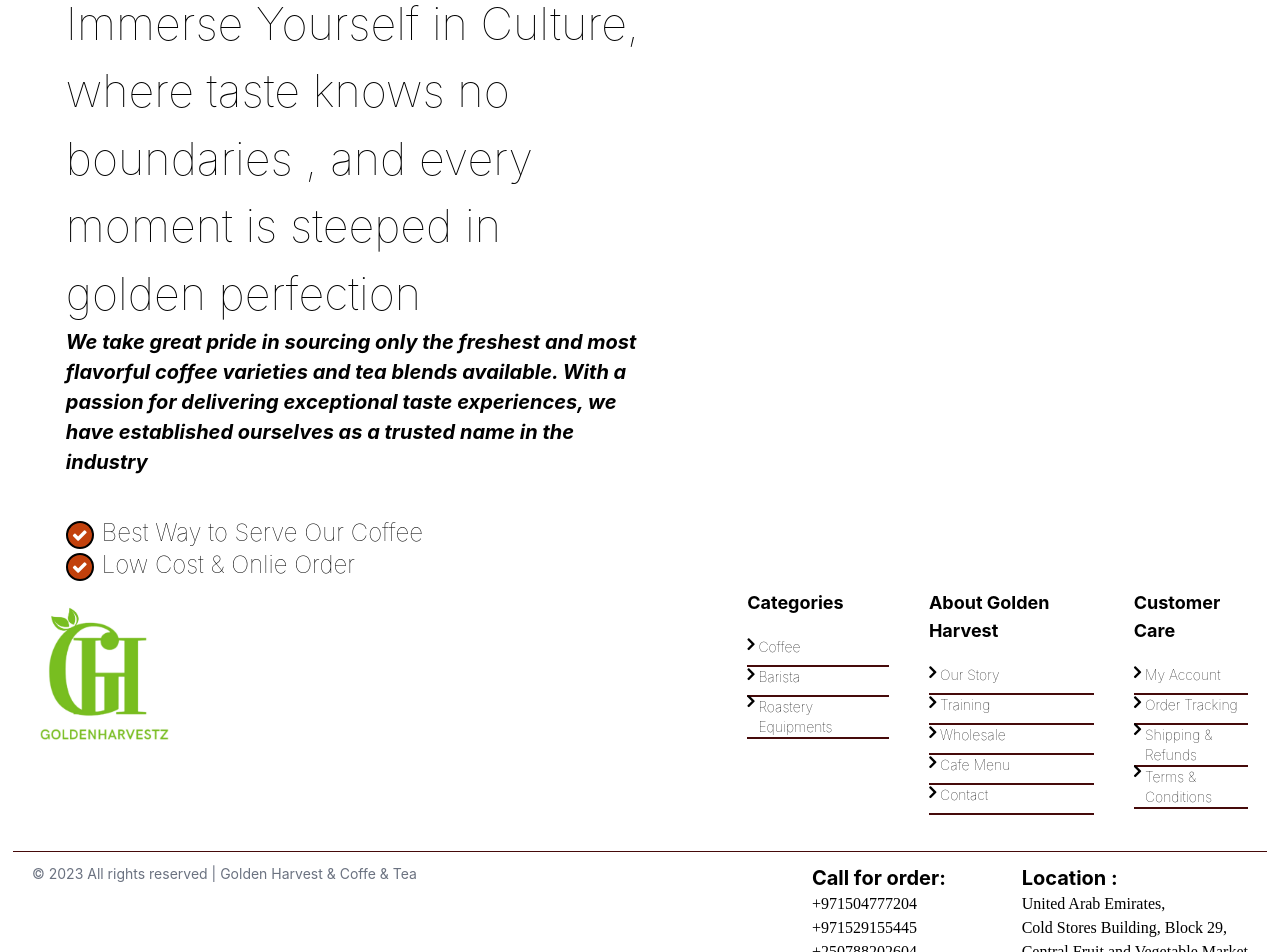
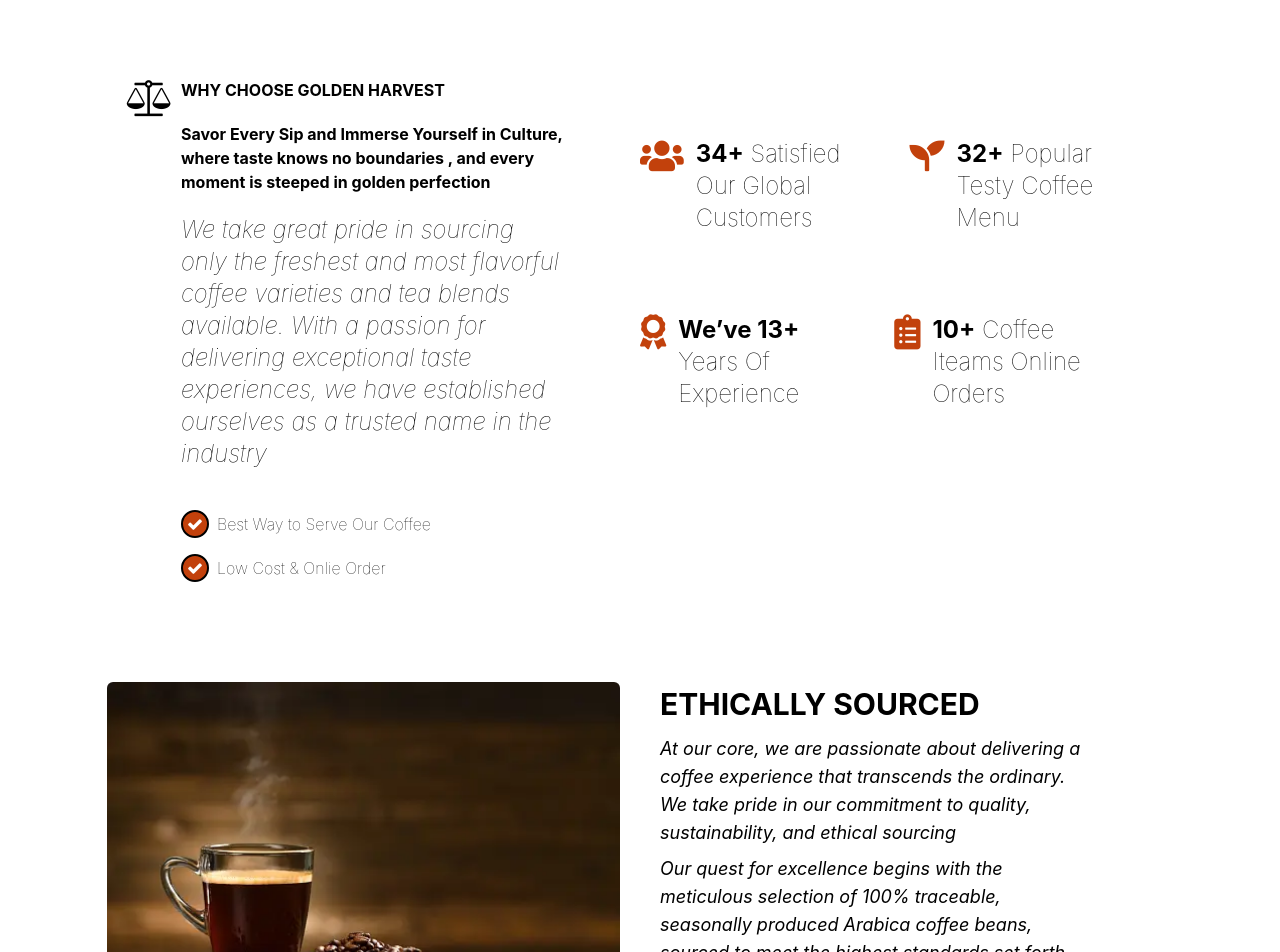
Before and after one commit to ismailmunyentwari9/golden-harvest, a React (Create React App) app: page /about in a window 1280 px wide. Shown: the part 1500-2452 px from the top of the page. Built offline with nearby package versions, Linux system fonts and the light colour scheme; some icons are missing.

Commit message:
Add about pahe changes

```diff
--- a/src/components/AboutSectionA.jsx
+++ b/src/components/AboutSectionA.jsx
@@ -5,10 +5,10 @@
 const AboutSextionA = () => (
   <div className="AboutSextionA">
     <div className="bg-orange-50
-    h-auto w-full flex py-[5%]  px-[1%]"
+    h-auto w-full flex py-[5%]  px-[1%] lg:flex-row flex-col"
     >
-      <div className="w-1/2 flex justify-center flex-col items-center">
-        <h3 className="text-[100px]">About Us</h3>
+      <div className="lg:w-1/2 w-full flex justify-center flex-col items-center">
+        <h3 className="lg:text-[100px] text-[70px]">About Us</h3>
         <button type="button" className="text-[25px] flex items-center gap-3 bg-orange-700 text-white font-bold py-4 px-3 rounded-lg">
           <Link to="/"><span>Home</span></Link>
           <span className="fa fa-angle-right text-[35px]" />
@@ -17,7 +17,7 @@
           </span>
         </button>
       </div>
-      <div className="w-1/2">
+      <div className="lg:w-1/2 w-full lg:mt-auto mt-10">
         <img src="https://www.pngmart.com/files/1/Coffee-Beans-PNG-File.png" alt="coffe bean" className="w-full rounded animate-pulse" />
       </div>
     </div>
--- a/src/components/AboutSectionB.jsx
+++ b/src/components/AboutSectionB.jsx
@@ -1,21 +1,21 @@
 /* eslint-disable max-len */
 /* eslint-disable react/no-unescaped-entities */
 const AboutSextionB = () => (
-  <div className="container mx-auto flex items-center">
-    <div className="w-1/2">
+  <div className="container w-5/6 mx-auto flex items-center lg:flex-row flex-col">
+    <div className="lg:w-1/2 w-full">
       <img src="" alt="" />
       <img src="https://purepng.com/public/uploads/large/purepng.com-coffee-jarcoffee-jarcoffeecoffee-beansdark-coffee-1411527239986m8ws6.png" alt="" />
       <img src="" alt="" />
     </div>
-    <div className="w-1/2">
+    <div className="lg:w-1/2 w-full lg:mt-auto">
       <div className="flex items-center text-black gap-2 mt-5">
         {' '}
         <span className="fa fa-american-sign-language-interpreting text-[45px] text-black" />
-        <p className="w-2/3 font-bold text-lg">ABOUT GOLDEN HARVEST</p>
+        <p className="lg:w-2/3 w-full font-bold text-lg">ABOUT GOLDEN HARVEST</p>
 
       </div>
       <h1 className="text-[45px]">The Cleanest, Most Delicious Coffee Ever.</h1>
-      <p className="text-l w-5/6 font-bold text-lg">
+      <p className=" lg:w-5/6 w-full font-bold text-lg">
         <i className="fas fa-quote-left" />
         {' '}
         Indulge in the enchanting world of Golden Harvest
--- a/src/components/AboutSectionC.jsx
+++ b/src/components/AboutSectionC.jsx
@@ -1,15 +1,15 @@
 import React from 'react';
 
 const AboutSectionC = () => (
-  <div className="flex container mx-auto ">
-    <div className="w-1/2 font-thin">
+  <div className="flex container mx-auto w-5/6 my-20 lg:flex-row flex-col  lg:p-5 p-2">
+    <div className="lg:w-1/2  w-full font-thin">
       <div className="flex  text-black gap-2 mt-5   justify-center">
         {' '}
-        <span className="fa fa-balance-scale text-[45px] text-black" />
+        <span className="text-4xl fa fa-balance-scale text-black" />
         <div>
-          <p className="font-bold text-lg">WHY CHOOSE GOLDEN HARVEST</p>
-          <p className="text-[45px] text">Savor Every Sip and Immerse Yourself in Culture, where taste knows no boundaries , and every moment is steeped in golden perfection</p>
-          <p className="text-[20px] font-bold italic">
+          <p className="font-bold">WHY CHOOSE GOLDEN HARVEST</p>
+          <p className="lg:font-bold font-bold my-5 lg:w-5/6 w-full">Savor Every Sip and Immerse Yourself in Culture, where taste knows no boundaries , and every moment is steeped in golden perfection</p>
+          <p className="text-[20px] font-thin lg:text-2xl text-lg italic lg:w-5/6 w-full">
             We take great pride
             in sourcing only the
             freshest and most
@@ -23,17 +23,17 @@
             ourselves as a trusted name in the industry
 
           </p>
-          <div className="flex flex-col mt-10">
+          <div className="flex flex-col mt-10 gap-4">
             <p>
               <span className="border-2 rounded-full p-1 text-white bg-orange-700 mr-2 border-black fa fa-check" />
-              <span className="font-thin text-2xl">
+              <span className="font-thin">
                 Best Way to Serve Our Coffee
               </span>
 
             </p>
             <p>
               <span className="border-2 rounded-full p-1 text-white bg-orange-700 mr-2 border-black fa fa-check" />
-              <span className="font-thin text-2xl">
+              <span className="font-thin">
                 Low Cost & Onlie Order
               </span>
 
@@ -43,12 +43,47 @@
 
       </div>
     </div>
-    <div className="flex">
-      <div className="flex gap-3">
-        <span className="" />
-        <span />
+    <div className="flex   flex-col lg:gap-20 gap-5 lg:w-1/2 w-full mt-20 ">
+      <div className="flex gap-10">
+        <div className="flex gap-3  lg:flex-row flex-col">
+          <span className="fas fa-users text-orange-700 text-[35px]  " />
+          <span className="font-thin lg:text-2xl text-lg">
+
+            <span className="font-bold">34+</span>
+            {' '}
+            Satisfied Our Global Customers
+          </span>
+        </div>
+        <div className="flex gap-3  lg:flex-row flex-col">
+          <span className="fas fa-seedling text-orange-700 text-[35px] " />
+          <span className="font-thin lg:text-2xl text-lg">
+            <span className="font-bold">32+</span>
+            {' '}
+            Popular Testy Coffee Menu
+          </span>
+        </div>
+        <div />
       </div>
-      <div />
+      <div className="flex gap-10">
+        <div className="flex gap-3  lg:flex-row flex-col">
+          <span className="fas fa-award text-orange-700 text-[35px]  " />
+          <span className="font-thin lg:text-2xl text-lg">
+
+            <span className="font-bold">We’ve 13+</span>
+            {' '}
+            Years Of Experience
+          </span>
+        </div>
+        <div className="flex gap-3  lg:flex-row flex-col">
+          <span className="fas fa-clipboard-list text-orange-700 text-[35px] " />
+          <span className="font-thin lg:text-2xl text-lg">
+            <span className="font-bold">10+</span>
+            {' '}
+            Coffee Iteams Online Orders
+          </span>
+        </div>
+        <div />
+      </div>
     </div>
   </div>
 );
--- /dev/null
+++ b/src/components/AboutSectionD.jsx
@@ -0,0 +1,32 @@
+/* eslint-disable react/no-unescaped-entities */
+/* eslint-disable no-unused-vars */
+/* eslint-disable max-len */
+import SourceA from './rsc/sourceA.webp';
+import SourceB from './rsc/SOURCEB.jpg';
+
+const AboutSectionD = () => (
+  <div className="container mx-auto flex flex-col gap-10 w-5/6 mb-5">
+    <div className="flex lg:flex-row flex-col justify-center gap-10">
+      <div className="lg:w-1/2 w-full">
+        <img src={SourceA} alt="sOURCE A" className="w-full rounded-md" />
+      </div>
+      <div className="lg:w-1/2 w-full">
+        <h2 className="mb-2 font-bold text-[30px]">ETHICALLY SOURCED</h2>
+        <p className="mb-2 lg:w-5/6 w-full italic text-lg">At our core, we are passionate about delivering a coffee experience that transcends the ordinary. We take pride in our commitment to quality, sustainability, and ethical sourcing</p>
+        <p className="lg:w-5/6 w-full italic text-lg">Our quest for excellence begins with the meticulous selection of 100% traceable, seasonally produced Arabica coffee beans, sourced to meet the highest standards set forth by the Specialty Coffee Association (SCA). This means that every cup of our coffee embodies the pinnacle of taste and quality.</p>
+      </div>
+
+    </div>
+    <div className="flex lg:flex-row flex-col justify-center gap-10">
+      <div className="lg:w-1/2 w-full">
+        <img src="https://wigmoretrading.com/wp-content/uploads/2021/12/Coffee_2_1200x675.jpeg" alt="sOURCE A" className="w-full rounded-md" />
+      </div>
+      <div className="lg:w-1/2 w-full">
+        <h2 className="mb-2 font-bold text-[30px]">OUR COFFEE TASTE</h2>
+        <p className="mb-2 lg:w-5/6 w-full italic text-lg">With our coffee, we pride ourselves on curating a dynamic coffee experience that evolves with the seasons. Our coffee menu is a vibrant reflection of the coffee harvest calendar, offering a diverse range of origin options expertly roasted to perfection, catering to both filter and espresso enthusiasts.</p>
+        <p className="lg:w-5/6 w-full italic text-lg">Our dedicated team is not just passionate about coffee; we're here to make your coffee journey exceptional. Whether you're a seasoned coffee connoisseur or just starting your exploration, our knowledgeable staff is always eager to assist. Have questions about our coffee offerings or seeking advice on brewing the perfect cup at home? We're here to share our expertise and elevate your coffee experience.</p>
+      </div>
+    </div>
+  </div>
+);
+export default AboutSectionD;
--- a/src/components/Navigation.jsx
+++ b/src/components/Navigation.jsx
@@ -28,14 +28,20 @@
       <button type="button" className="group flex flex-col">
         <span className="bg-orange-400 font-bold text-white rounded py-1 px-3 md:px-4 lg:hidden flex flex-col">Menu List</span>
         <ul className="bg-white hidden group-hover:block">
+          <Link to="/">
             <li className="flex border-b-2 border-red-950">
               <i className="fa fa-angle-right animate-bounce delay-1000 text-xl mr-1 font-bold text-black" />
               Home
             </li>
+
+          </Link>
+          <Link to="/about">
             <li className="flex border-b-2 border-red-950">
               <i className="fa fa-angle-right animate-bounce delay-1000 text-xl mr-1 font-bold text-bg-orange-500" />
               About
             </li>
+
+          </Link>
           <li className="flex border-b-2 border-red-950">
             <i className="fa fa-angle-right animate-bounce delay-1000 text-xl mr-1 font-bold text-black" />
             Tea
--- a/src/pages/About.jsx
+++ b/src/pages/About.jsx
@@ -1,12 +1,14 @@
 import AboutSextionA from '../components/AboutSectionA';
 import AboutSextionB from '../components/AboutSectionB';
 import AboutSectionC from '../components/AboutSectionC';
+import AboutSectionD from '../components/AboutSectionD';
 
 const About = () => (
   <div>
     <AboutSextionA />
     <AboutSextionB />
     <AboutSectionC />
+    <AboutSectionD />
   </div>
 );
 export default About;
```
Also changed, not shown: src/components/rsc/SOURCEB.jpg (added), src/components/rsc/sourceA.webp (added). Lines whose indentation alone changed are shown as unchanged.
